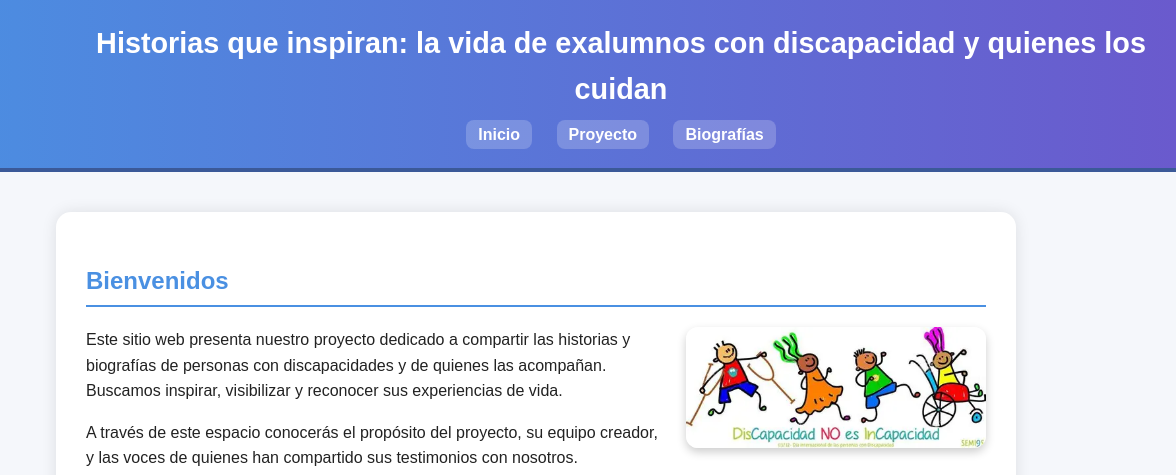
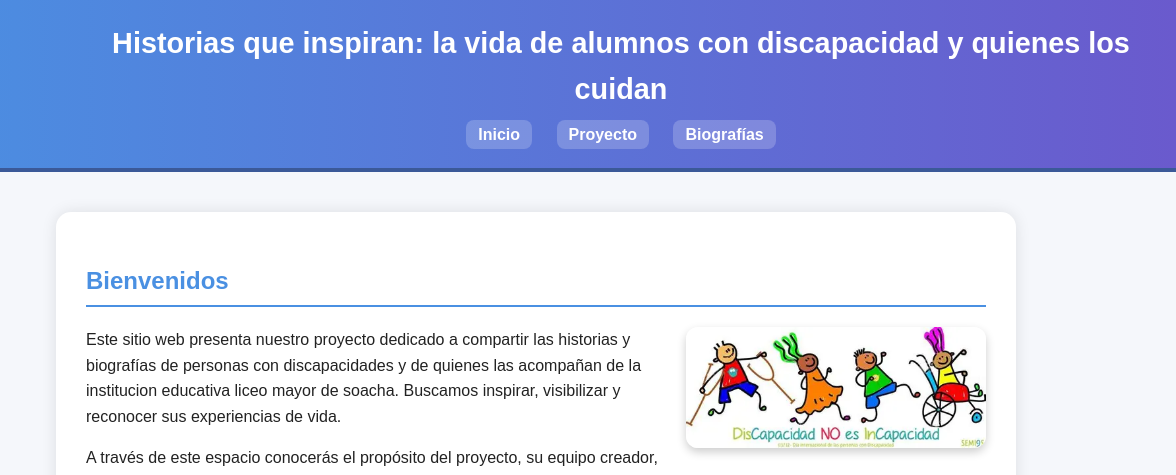
Before and after one commit to Aeir364/Proyecto-Biografias, a plain HTML site: page index.html in a window 1280 px wide. Shown: the top 475 px of the page, 104-1280 px from the left. Drawn offline with Linux system fonts and the light colour scheme.

Commit message:
Update index.html

```diff
--- a/index.html
+++ b/index.html
@@ -10,7 +10,7 @@
      <div class="logo-container">
     <img src="LogoprojectoMini.jpg" alt="Logo del proyecto Sin Límites" class="logo">
     <div class="titulo-nav">
-      <h1>Historias que inspiran: la vida de exalumnos con discapacidad y quienes los cuidan</h1>
+      <h1>Historias que inspiran: la vida de alumnos con discapacidad y quienes los cuidan</h1>
       <nav>
         <a href="index.html">Inicio</a>
         <a href="Tecnologia2.html">Proyecto</a>
@@ -25,7 +25,7 @@
 
       <p>
         Este sitio web presenta nuestro proyecto dedicado a compartir las historias y biografías
-        de personas con discapacidades y de quienes las acompañan. Buscamos inspirar, visibilizar
+        de personas con discapacidades y de quienes las acompañan de la institucion educativa liceo mayor de soacha. Buscamos inspirar, visibilizar
         y reconocer sus experiencias de vida.
       </p>
       <p>
```
